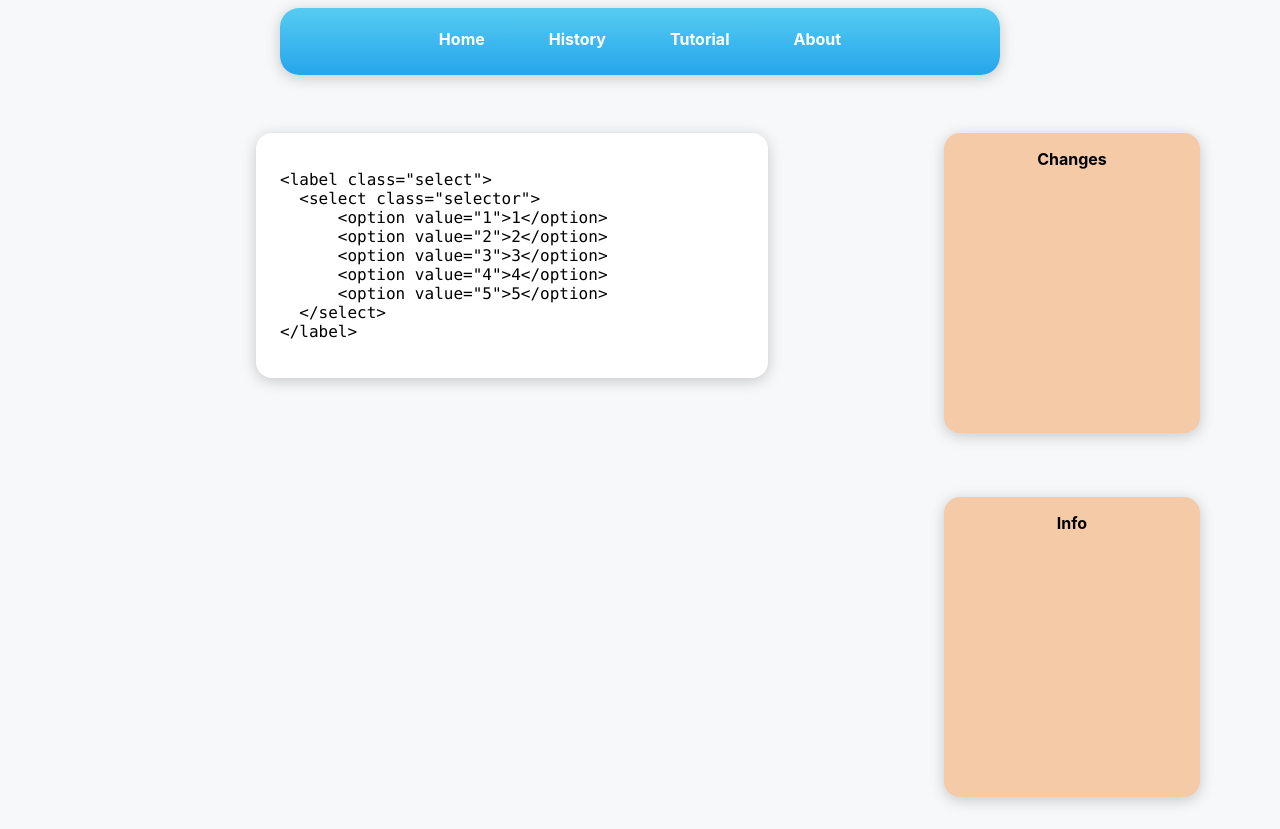
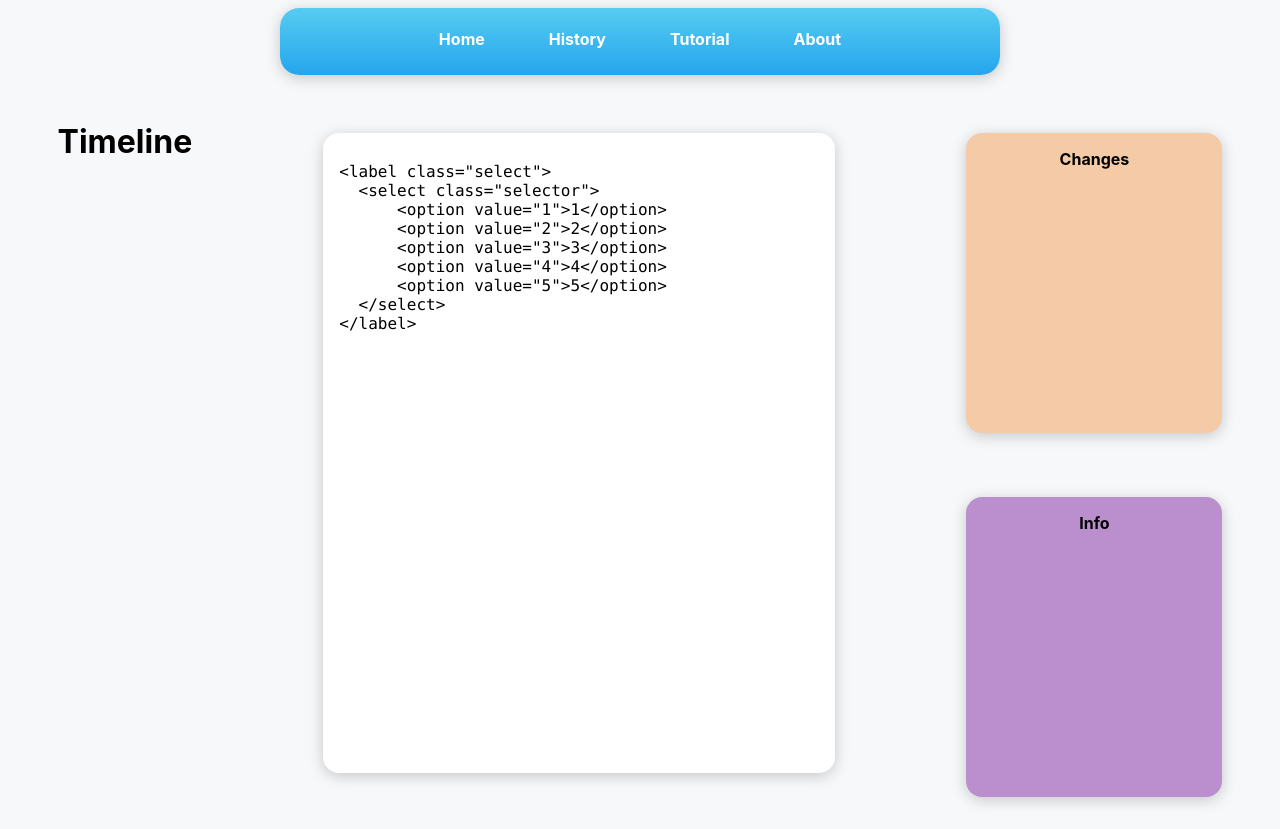
Before and after one commit to Bluuax/gistory, a React (Create React App) app: page / in a window 1280 px wide. Built offline with nearby package versions, Linux system fonts and the light colour scheme.

Commit message:
Update CSS

```diff
--- a/src/Landing.js
+++ b/src/Landing.js
@@ -14,7 +14,10 @@ export class Landing extends Component {
     console.log('HANDLEINPUT');
     console.log(this.state.input);
 
-    /* TODO if File is found and valid
+    /* TODO
+        verify that state is set and not empty
+
+        if File is found and valid
         --> route to history
         else route to error page or display error here
     */
--- a/src/history/Card.css
+++ b/src/history/Card.css
@@ -2,7 +2,6 @@
   margin: 2rem 0 2rem 0;
   height: 37.5vh;
   width: 20vw;
-  background: #f5cba7;
   border-radius: 1rem;
   box-shadow: 0px 3px 15px rgba(0, 0, 0, 0.2);
 }
--- a/src/history/Card.js
+++ b/src/history/Card.js
@@ -4,7 +4,7 @@ import './Card.css';
 export class Card extends Component {
   render() {
     return (
-      <div className="Card">
+      <div className="Card" style={{ backgroundColor: this.props.color }}>
         <div className="Card-title">{this.props.title}</div>
       </div>
     );
--- a/src/history/Code.css
+++ b/src/history/Code.css
@@ -5,6 +5,7 @@
   box-shadow: 0px 3px 15px rgba(0, 0, 0, 0.2);
   text-align: left;
   width: 40vw;
+  height: 80vh;
 }
 
 @media (max-width: 820px) {
@@ -14,7 +15,7 @@
 }
 
 .Code-block {
-  padding: 1.5rem;
+  padding: 1rem;
   overflow: hidden;
   text-overflow: ellipsis;
 }
--- a/src/history/History.css
+++ b/src/history/History.css
@@ -1,24 +1,29 @@
 .History-container {
   display: grid;
-  grid-template-areas: 'timeline code cards';
-
-  /* TODO: Verifiy is necessary
-  grid-auto-columns: 1fr;
-  margin: 0 1rem 0 1rem;
-  */
+  grid-template-columns: auto auto auto;
+  grid-template-rows: auto auto;
+  grid-template-areas:
+    'timeline code changes-card'
+    'timeline code info-card';
 }
 
 @media (max-width: 820px) {
   .History-container {
+    grid-template-columns: auto;
+    grid-template-rows: auto;
     grid-template-areas:
       'timeline'
-      'code '
-      'cards';
+      'code'
+      'changes-card'
+      'info-card';
   }
+}
 
-  .History-code {
-    width: 100vw;
-  }
+.History-timeline {
+  grid-area: timeline;
+  display: flex;
+  flex-direction: column;
+  align-items: center;
 }
 
 .History-code {
@@ -29,8 +34,21 @@
 }
 
 .History-cards {
-  grid-area: cards;
   display: flex;
   flex-direction: column;
   align-items: center;
 }
+
+.History-changes-card {
+  grid-area: changes-card;
+  display: flex;
+  flex-direction: column;
+  align-items: center;
+}
+
+.History-info-card {
+  grid-area: info-card;
+  display: flex;
+  flex-direction: column;
+  align-items: center;
+}
--- a/src/history/History.js
+++ b/src/history/History.js
@@ -12,13 +12,17 @@ export class History extends Component {
   render() {
     return (
       <div className="History-container">
+        <div className="History-timeline">
+          <h1>Timeline</h1>
+        </div>
         <div className="History-code">
           <Code />
         </div>
-        <div className="History-cards">
-          <Card title="Changes" color="blue" />
-          {/* TODO: Modaler Dialog - See all changes */}
-          <Card className="History-info-card" title="Info" />
+        <div className="History-changes-card">
+          <Card title="Changes" color="#f5cba7" /> {/* TODO: Modaler Dialog - See all changes */}
+        </div>
+        <div className="History-info-card">
+          <Card title="Info" color="#BB8FCE" />
         </div>
       </div>
     );
```
